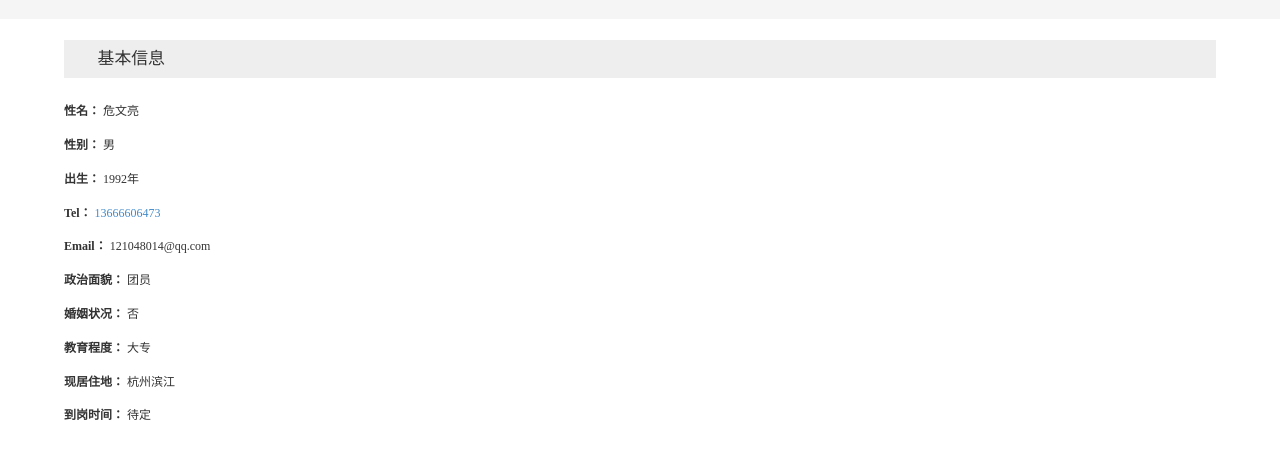
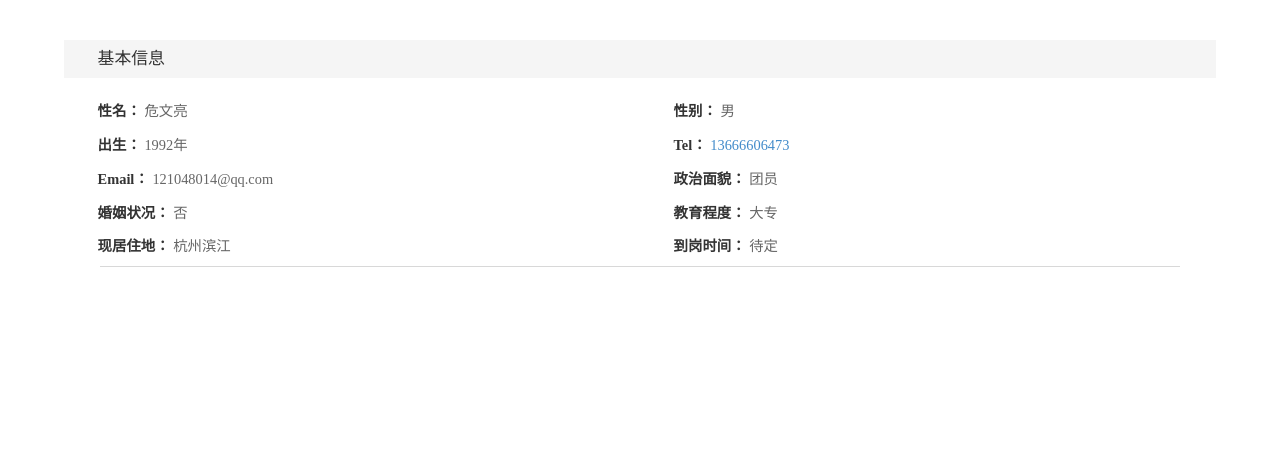
Before and after one commit to wwlls/wwlls.github.io, a website: page app/index.html in a window 1280 px wide. Shown: the part 68-526 px from the top of the page. Drawn offline with Linux system fonts and the light colour scheme.

Commit message:
个人资料

```diff
--- a/app/styles/header/header.css
+++ b/app/styles/header/header.css
@@ -1,5 +1,4 @@
 .headerDiv{
-	background-color: #f5f5f5;
 }
 .header{
 	max-width: 15.0rem;
--- a/app/styles/home/home.css
+++ b/app/styles/home/home.css
@@ -4,7 +4,7 @@
 	margin: 0.28125rem auto;
 }
 .home .homeMain h5{
-	background-color: #eee;
+	background-color: #f5f5f5;
 	font-size: 0.21875rem;
 	color: #333;
 	padding: 0.125rem 0.4375rem;
@@ -13,5 +13,13 @@
 	margin: 0.25rem 0;
 }
 .home .homeMain ul li{
+	font-size: 0.1875rem;
 	line-height: 0.375rem;
+	float: left;
+	width: 50%;
+	padding: 0 0 0 0.4375rem;
+	color: #666;
 }
+.home .homeMain ul li label{
+	color: #333;
+}
```
